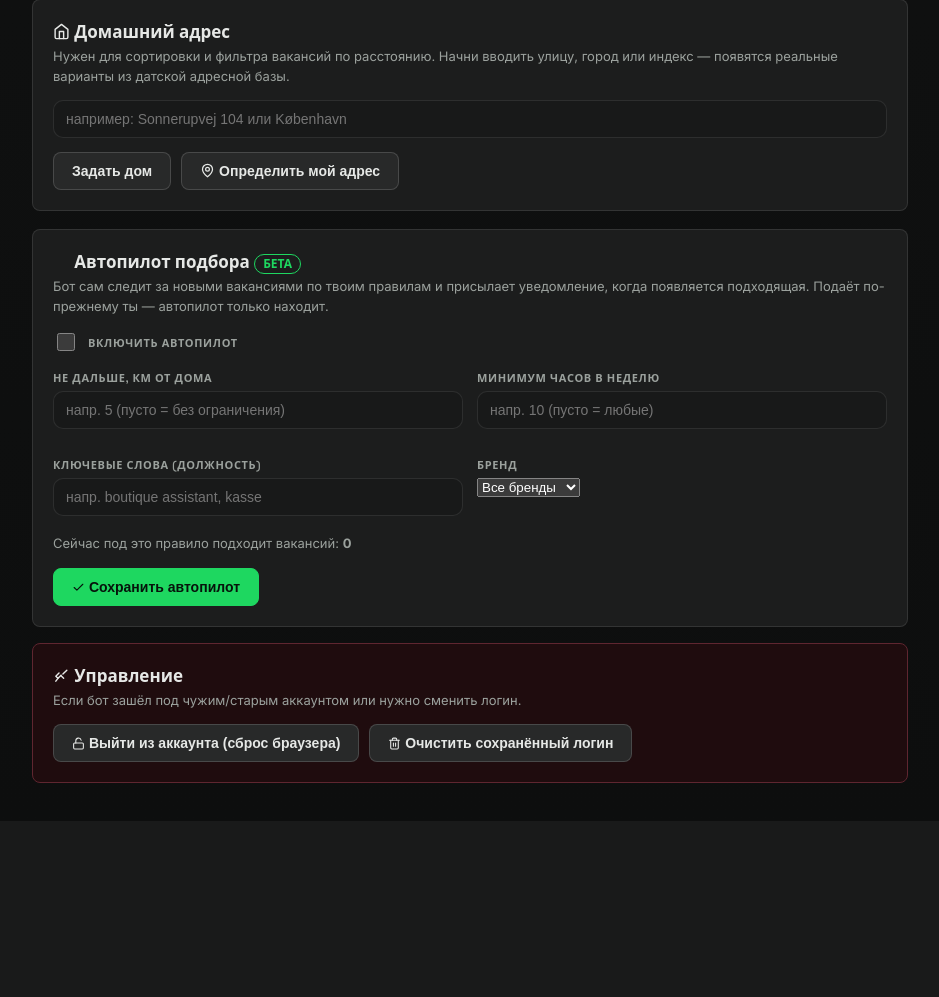
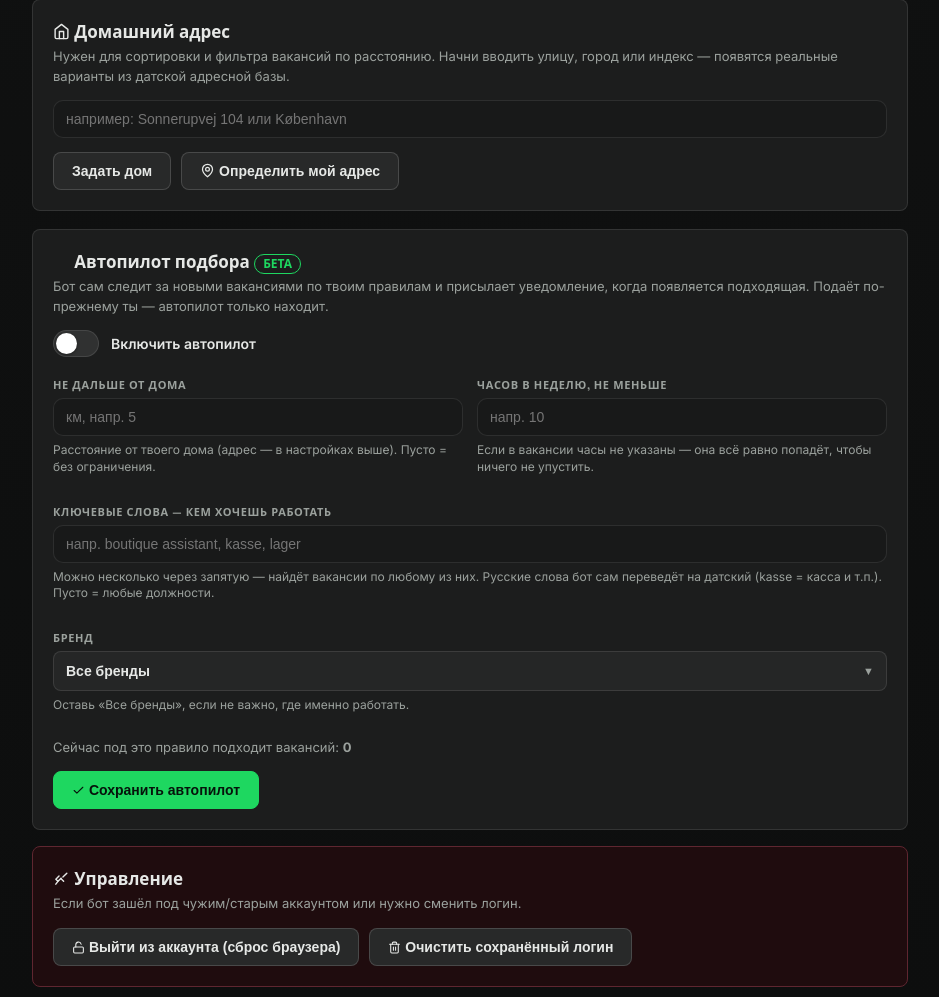
Before and after one commit to wexwxee/wexflow, a FastAPI app: page /settings in a window 1280 px wide. Shown: the part 1271-2268 px from the top of the page, without its empty margins (212-1151 px from the left). Before the commit the page ends 2054 px from the top, so only its background shows below. Run offline with FastAPI, Linux system fonts and the light colour scheme; data that the repository does not hold is empty.

Commit message:
feat(autopilot): кастомный UI (тумблер, свой список брендов) + точнее поиск
По фидбеку: нативный select/чекбокс заменены на оформленные в тему;
поля понятнее, с подсказками; поиск жаднее, чтобы ничего не упустить.

- settings.html: тумблер-переключатель вместо чекбокса; кастомный
  выпадающий список бренда (в тему, не белый системный); поле ключевых
  слов на всю ширину; пояснения под каждым полем
- autopilot.py: ключевые слова через запятую = поиск по любому из них;
  ищем ещё и по адресу (street); вакансии без указанных часов больше не
  отбрасываются при фильтре по часам (recall важнее)

Co-Authored-By: Claude Opus 4.8 <noreply@anthropic.com>

```diff
--- a/autopilot.py
+++ b/autopilot.py
@@ -53,9 +53,13 @@ def _keyword_match(job: Job, raw: str) -> bool:
     if not raw:
         return True
     import ru_search  # расширяем русский запрос датскими синонимами, как на главной
-    terms = ru_search.expand(raw)
-    hay = f"{job.title or ''} {job.description or ''} {job.city or ''}".lower()
-    return any((t or "").lower() in hay for t in terms)
+    hay = f"{job.title or ''} {job.description or ''} {job.city or ''} {job.street or ''}".lower()
+    # несколько фраз через запятую: совпало хоть одно — берём (чтобы не упустить)
+    for phrase in (p.strip() for p in raw.split(",") if p.strip()):
+        for term in ru_search.expand(phrase):
+            if (term or "").lower() in hay:
+                return True
+    return False
 
 
 def _job_hours(job: Job) -> float | None:
@@ -81,7 +85,9 @@ def _matches(job: Job, rule: dict, home: dict | None) -> bool:
         min_hours = 0
     if min_hours:
         jh = _job_hours(job)
-        if jh is None or jh < min_hours:
+        # часы не указаны в вакансии — НЕ отбрасываем (чтобы ничего не упустить),
+        # отсекаем только если точно знаем, что меньше минимума
+        if jh is not None and jh < min_hours:
             return False
     try:
         max_km = float(rule.get("max_km") or 0)
--- a/templates/settings.html
+++ b/templates/settings.html
@@ -56,6 +56,34 @@
   .settings-brand { display:flex; align-items:center; justify-content:space-between; gap:16px; flex-wrap:wrap; margin:18px 0 8px; }
   .settings-brand h1 { margin:0; }
   @media (max-width:640px){ .field.suggest-open { margin-bottom:166px; } }
+
+  /* --- Автопилот: тумблер + кастомный список --- */
+  .ap-toggle { display:inline-flex; align-items:center; gap:12px; cursor:pointer; margin-bottom:20px; user-select:none; }
+  .ap-toggle input { position:absolute; opacity:0; width:0; height:0; }
+  .ap-track { width:46px; height:27px; border-radius:999px; background:var(--line); border:1px solid var(--glass-line); position:relative; transition:background .15s; flex:0 0 auto; }
+  .ap-track::after { content:""; position:absolute; top:2px; left:2px; width:21px; height:21px; border-radius:50%; background:#fff; transition:transform .15s; box-shadow:0 1px 3px rgba(0,0,0,.4); }
+  .ap-toggle input:checked + .ap-track { background:var(--accent); }
+  .ap-toggle input:checked + .ap-track::after { transform:translateX(19px); }
+  .ap-toggle input:focus-visible + .ap-track { box-shadow:0 0 0 3px var(--accent-soft); }
+  .ap-toggle-label { font-weight:600; font-size:14px; }
+  .ap-field-wide { grid-column:1 / -1; }
+  .ap-hint { color:var(--muted); font-size:12px; margin-top:6px; line-height:1.4; }
+  .ap-select { position:relative; }
+  .ap-select-btn { width:100%; display:flex; align-items:center; justify-content:space-between; gap:10px;
+    background:var(--glass); border:1px solid var(--glass-line); color:var(--txt); border-radius:8px;
+    padding:11px 12px; font-size:14px; cursor:pointer; text-align:left; }
+  .ap-select-btn:hover { border-color:var(--hover-line); }
+  .ap-select.open .ap-select-btn { border-color:var(--accent); }
+  .ap-select-arrow { color:var(--muted); font-size:11px; transition:transform .15s; }
+  .ap-select.open .ap-select-arrow { transform:rotate(180deg); }
+  .ap-menu { display:none; position:absolute; left:0; right:0; top:calc(100% + 6px); z-index:35;
+    max-height:260px; overflow:auto; padding:5px; background:var(--menu-bg); border:1px solid var(--glass-line);
+    border-radius:10px; box-shadow:var(--shadow); }
+  .ap-select.open .ap-menu { display:block; }
+  .ap-opt { display:block; width:100%; text-align:left; border:none; background:transparent; color:var(--txt);
+    border-radius:7px; padding:9px 10px; font-size:14px; cursor:pointer; }
+  .ap-opt:hover, .ap-opt.active { background:var(--chip-bg); }
+  .ap-opt.sel { color:var(--accent); font-weight:650; }
 </style>
 {% endblock %}
 
@@ -329,36 +357,48 @@
     </h2>
     <p class="hint">Бот сам следит за новыми вакансиями по твоим правилам и присылает уведомление, когда появляется подходящая. Подаёт по-прежнему ты — автопилот только находит.</p>
 
-    <label class="lbl" style="display:flex;align-items:center;gap:10px;cursor:pointer;margin-bottom:16px;">
-      <input type="checkbox" name="enabled" value="1" {{ 'checked' if autopilot.enabled else '' }} style="width:18px;height:18px;">
-      <span>Включить автопилот {% if autopilot.enabled %}<span style="color:var(--ok-txt);">(сейчас включён)</span>{% endif %}</span>
+    <label class="ap-toggle">
+      <input type="checkbox" name="enabled" value="1" {{ 'checked' if autopilot.enabled else '' }}>
+      <span class="ap-track"></span>
+      <span class="ap-toggle-label">Включить автопилот {% if autopilot.enabled %}<span style="color:var(--ok-txt);">· включён</span>{% endif %}</span>
     </label>
 
     <div class="grid2">
       <div class="field">
-        <label class="lbl">Не дальше, км от дома</label>
-        <input type="number" name="max_km" min="0" step="1" value="{{ autopilot.max_km or '' }}" placeholder="напр. 5 (пусто = без ограничения)">
+        <label class="lbl">Не дальше от дома</label>
+        <input type="number" name="max_km" min="0" step="1" value="{{ autopilot.max_km or '' }}" placeholder="км, напр. 5">
+        <div class="ap-hint">Расстояние от твоего дома (адрес — в настройках выше). Пусто = без ограничения.</div>
       </div>
       <div class="field">
-        <label class="lbl">Минимум часов в неделю</label>
-        <input type="number" name="min_hours" min="0" step="1" value="{{ autopilot.min_hours or '' }}" placeholder="напр. 10 (пусто = любые)">
+        <label class="lbl">Часов в неделю, не меньше</label>
+        <input type="number" name="min_hours" min="0" step="1" value="{{ autopilot.min_hours or '' }}" placeholder="напр. 10">
+        <div class="ap-hint">Если в вакансии часы не указаны — она всё равно попадёт, чтобы ничего не упустить.</div>
       </div>
-      <div class="field">
-        <label class="lbl">Ключевые слова (должность)</label>
-        <input type="text" name="keywords" value="{{ autopilot.keywords or '' }}" placeholder="напр. boutique assistant, kasse">
+      <div class="field ap-field-wide">
+        <label class="lbl">Ключевые слова — кем хочешь работать</label>
+        <input type="text" name="keywords" value="{{ autopilot.keywords or '' }}" placeholder="напр. boutique assistant, kasse, lager">
+        <div class="ap-hint">Можно несколько через запятую — найдёт вакансии по любому из них. Русские слова бот сам переведёт на датский (kasse = касса и т.п.). Пусто = любые должности.</div>
       </div>
-      <div class="field">
+      <div class="field ap-field-wide">
         <label class="lbl">Бренд</label>
-        <select name="brand">
-          <option value="">Все бренды</option>
-          {% for code, lbl in brands.items() %}
-            <option value="{{ code }}" {{ 'selected' if autopilot.brand == code else '' }}>{{ lbl }}</option>
-          {% endfor %}
-        </select>
+        <div class="ap-select" id="apBrand">
+          <input type="hidden" name="brand" value="{{ autopilot.brand or '' }}">
+          <button type="button" class="ap-select-btn">
+            <span class="ap-select-text">{{ brands.get(autopilot.brand, 'Все бренды') if autopilot.brand else 'Все бренды' }}</span>
+            <span class="ap-select-arrow">▼</span>
+          </button>
+          <div class="ap-menu">
+            <button type="button" class="ap-opt {{ 'sel' if not autopilot.brand else '' }}" data-val="">Все бренды</button>
+            {% for code, lbl in brands.items() %}
+              <button type="button" class="ap-opt {{ 'sel' if autopilot.brand == code else '' }}" data-val="{{ code }}">{{ lbl }}</button>
+            {% endfor %}
+          </div>
+        </div>
+        <div class="ap-hint">Оставь «Все бренды», если не важно, где именно работать.</div>
       </div>
     </div>
 
-    <p class="hint" style="margin-top:4px;">Сейчас под это правило подходит вакансий: <b>{{ autopilot_count }}</b>{% if autopilot_count %} · <a href="/" style="color:var(--accent);">посмотреть на главной</a>{% endif %}</p>
+    <p class="hint" style="margin-top:10px;">Сейчас под это правило подходит вакансий: <b>{{ autopilot_count }}</b>{% if autopilot_count %} · <a href="/" style="color:var(--accent);">посмотреть на главной</a>{% endif %}</p>
 
     <div class="actions">
       <button class="primary" type="submit">{{ ic.i('check', 13) }} Сохранить автопилот</button>
@@ -383,6 +423,36 @@
 {% endblock %}
 
 {% block script %}
+<script>
+  // кастомный выпадающий список бренда (автопилот) — в тему приложения
+  (function () {
+    var root = document.getElementById('apBrand');
+    if (!root) return;
+    var btn = root.querySelector('.ap-select-btn');
+    var text = root.querySelector('.ap-select-text');
+    var hidden = root.querySelector('input[type=hidden]');
+    var opts = [].slice.call(root.querySelectorAll('.ap-opt'));
+    btn.addEventListener('click', function (e) {
+      e.stopPropagation();
+      root.classList.toggle('open');
+    });
+    opts.forEach(function (o) {
+      o.addEventListener('click', function () {
+        hidden.value = o.dataset.val;
+        text.textContent = o.textContent;
+        opts.forEach(function (x) { x.classList.remove('sel'); });
+        o.classList.add('sel');
+        root.classList.remove('open');
+      });
+    });
+    document.addEventListener('click', function (e) {
+      if (!root.contains(e.target)) root.classList.remove('open');
+    });
+    document.addEventListener('keydown', function (e) {
+      if (e.key === 'Escape') root.classList.remove('open');
+    });
+  })();
+</script>
 <script>
   const profileForm = document.getElementById('profileForm');
   const autosaveStatus = document.getElementById('autosaveStatus');
```
